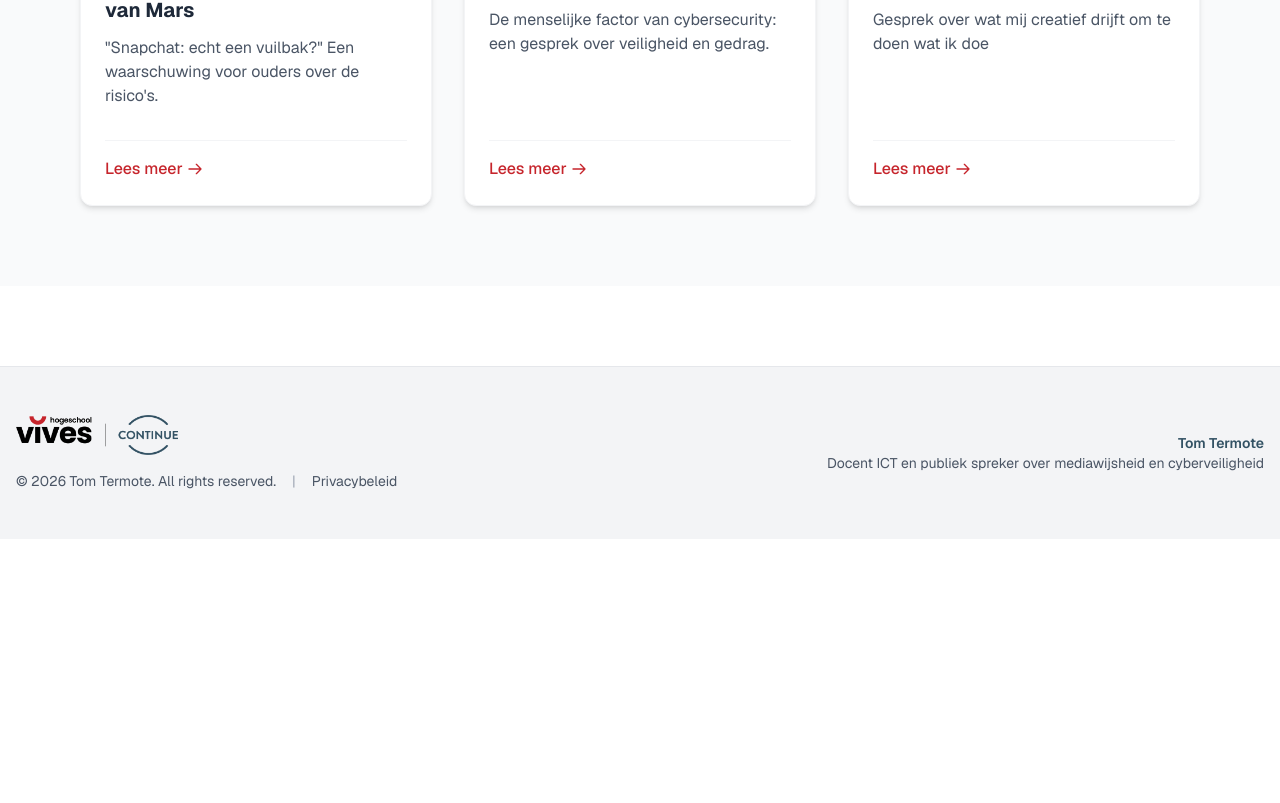
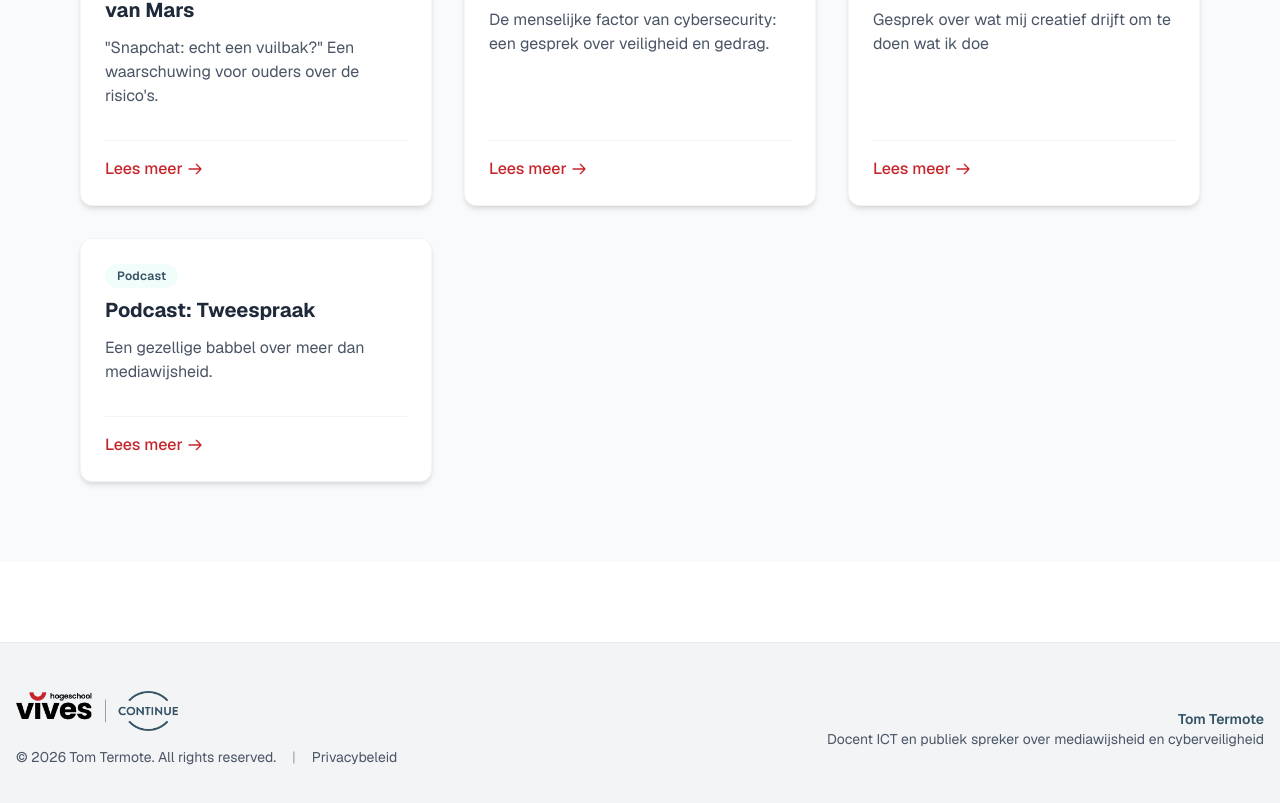
Before and after one commit to Termotaurus/Lezingen, a Next.js app in the folder website/: page /publicaties in a window 1280 px wide. Shown: the part 1699-2502 px from the top of the page. Before the commit the page ends 2238 px from the top, so only its background shows below. Built offline with nearby package versions, Linux system fonts and the light colour scheme.

Commit message:
feat: add 'Tweespraak' podcast to online portfolio
Added the new podcast episode "Tweespraak" to the end of the portfolioItems array in the Online Portfolio page as requested.

Co-authored-by: Termotaurus <89079857+Termotaurus@users.noreply.github.com>

```diff
--- a/website/src/app/publicaties/page.tsx
+++ b/website/src/app/publicaties/page.tsx
@@ -99,6 +99,12 @@ const portfolioItems: PortfolioItem[] = [
     url: "https://open.spotify.com/episode/3gFVknsUKXlQ7miBwcrJCq",
     category: "Podcast",
   },
+  {
+    title: "Podcast: Tweespraak",
+    description: "Een gezellige babbel over meer dan mediawijsheid.",
+    url: "https://open.spotify.com/episode/48CNTyQ2BhQkCdPNqRm0hl?si=838c483b6e0341a9",
+    category: "Podcast",
+  },
 ];
 
 export default function PublicatiesPage() {
```
